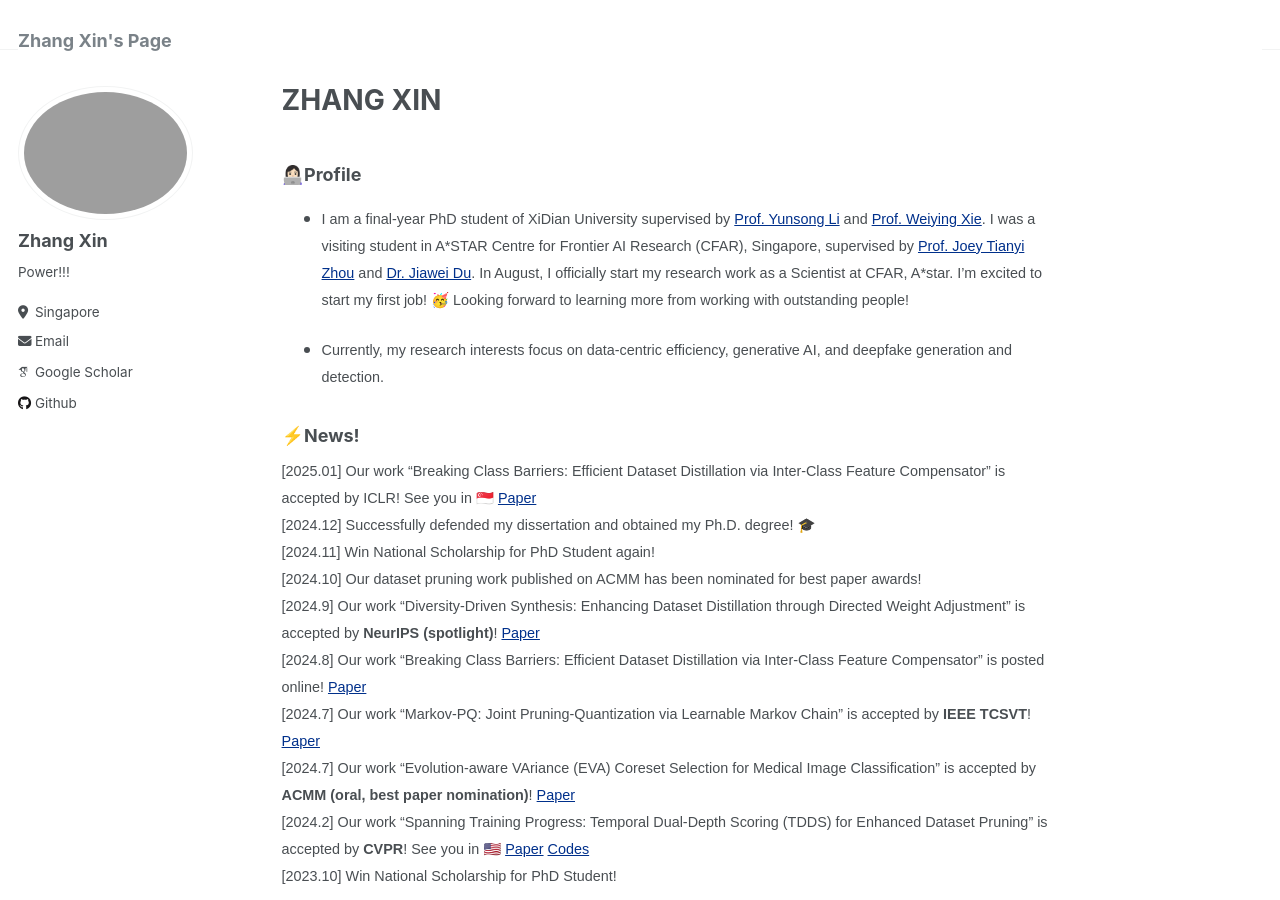
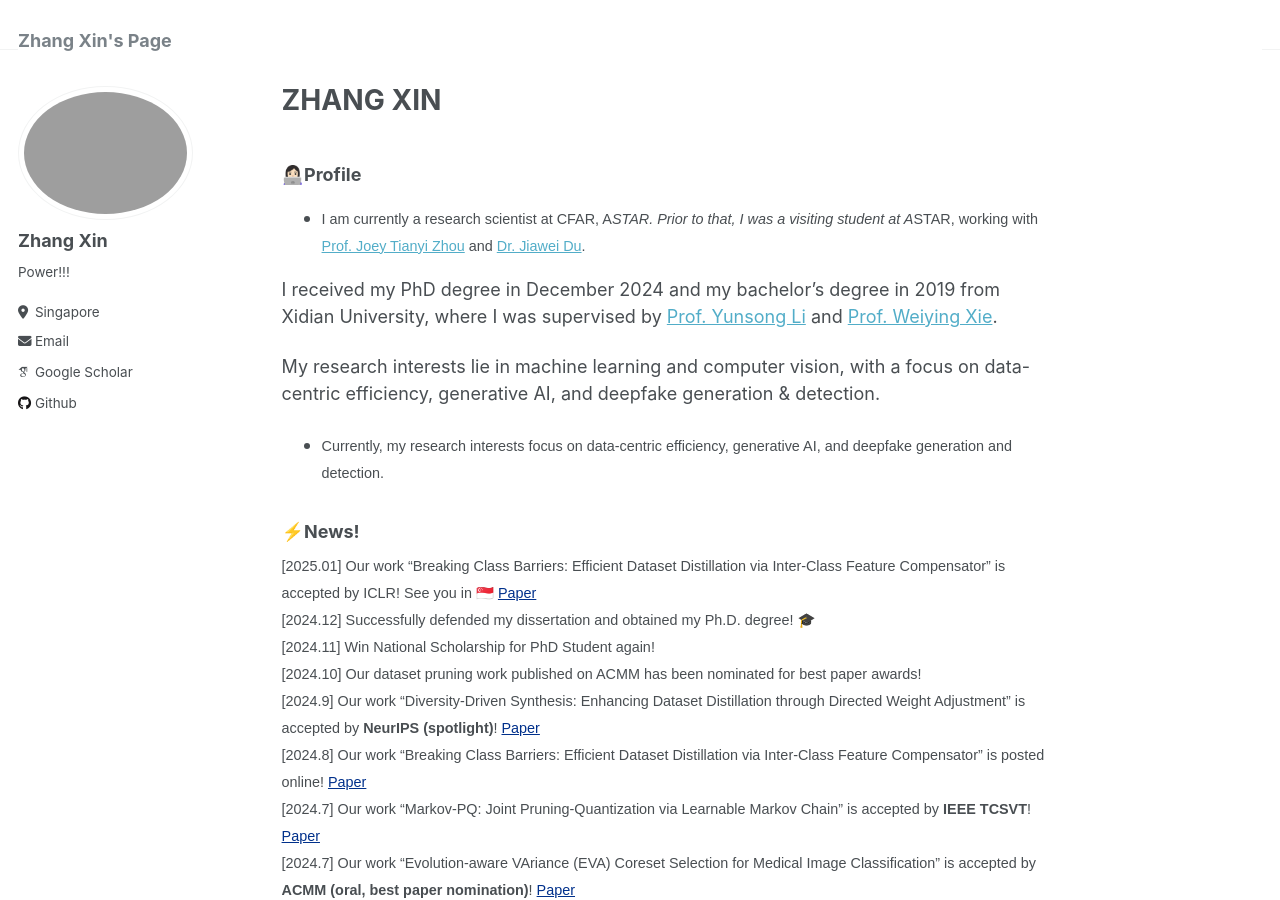
Before and after one commit to zhangxin-xd/zhangxin-xd.github.io, a Jekyll site: the page built from _pages/about.md, in a window 1280 px wide and 900 px high. Built offline with Jekyll 4.4.1, drawn with Linux system fonts in a browser that asks for light colours; some web fonts are replaced.

Commit message:
Update about.md

```diff
--- a/_pages/about.md
+++ b/_pages/about.md
@@ -9,7 +9,12 @@ redirect_from:
 
 ### 👩🏻‍💻Profile
 
-- <span style="font-family:Arial; font-size:0.8em;"> I am a final-year PhD student of XiDian University supervised by <a href="https://web.xidian.edu.cn/ysli/" style="color:#00308B;">Prof. Yunsong Li</a> and <a href="https://web.xidian.edu.cn/wyxie/" style="color:#00308B;">Prof. Weiying Xie</a>. I was a visiting student in A*STAR Centre for Frontier AI Research (CFAR), Singapore, supervised by <a href="https://joeyzhouty.github.io/index.html" style="color:#00308B;">Prof. Joey Tianyi Zhou</a> and <a href="https://scholar.google.com/citations?user=WrJKEzEAAAAJ&hl=en" style="color:#00308B;">Dr. Jiawei Du</a>. In August, I officially start my research work as a Scientist at CFAR, A\*star. I’m excited to start my first job! 🥳 Looking forward to learning more from working with outstanding people!
+- <span style="font-family:Arial; font-size:0.8em;">
+I am currently a research scientist at CFAR, A*STAR. Prior to that, I was a visiting student at A*STAR, working with [Prof. Joey Tianyi Zhou](https://joeyzhouty.github.io/index.html) and [Dr. Jiawei Du](https://scholar.google.com/citations?user=WrJKEzEAAAAJ&hl=en).
+
+I received my PhD degree in December 2024 and my bachelor’s degree in 2019 from Xidian University, where I was supervised by [Prof. Yunsong Li](https://web.xidian.edu.cn/ysli/) and [Prof. Weiying Xie](https://web.xidian.edu.cn/wyxie/).
+
+My research interests lie in machine learning and computer vision, with a focus on data-centric efficiency, generative AI, and deepfake generation & detection.
 
 - <span style="font-family:Arial; font-size:0.8em;"> Currently, my research interests focus on data-centric efficiency, generative AI, and deepfake generation and detection.
 
```
